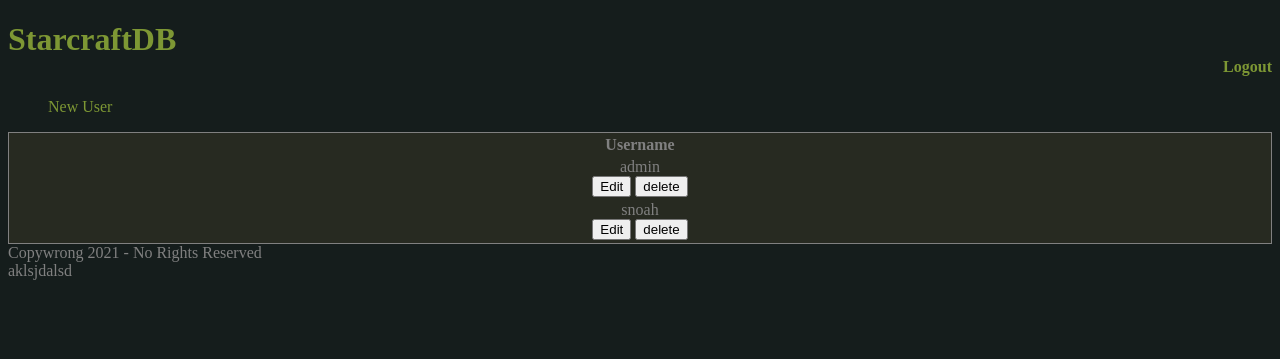
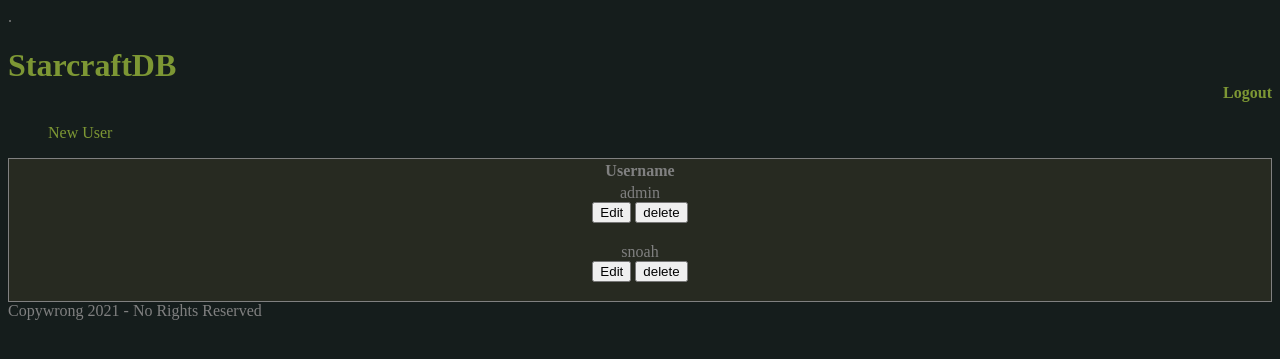
Before and after one commit to Slykeren/starcraftdb, a PHP site: page /view_users.php in a window 1280 px wide. Shown: the top 359 px of the page. Run offline with PHP 8.4, Linux system fonts and the light colour scheme; a user stored in the database is signed in; data comes from the database, SQL or seed files in the repository.

Commit message:
Made changes to view_users

```diff
--- a/view_users.php
+++ b/view_users.php
@@ -17,7 +17,7 @@
     }
 
 
-?>
+?>.
 
 
 <!DOCTYPE html>
@@ -64,5 +64,3 @@
     </div> <!-- END div id="wrapper" -->
 </body>
 </html>
-
-aklsjdalsd
```
